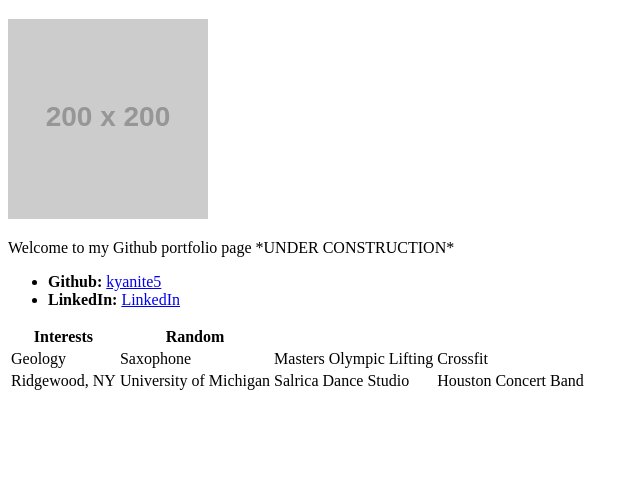
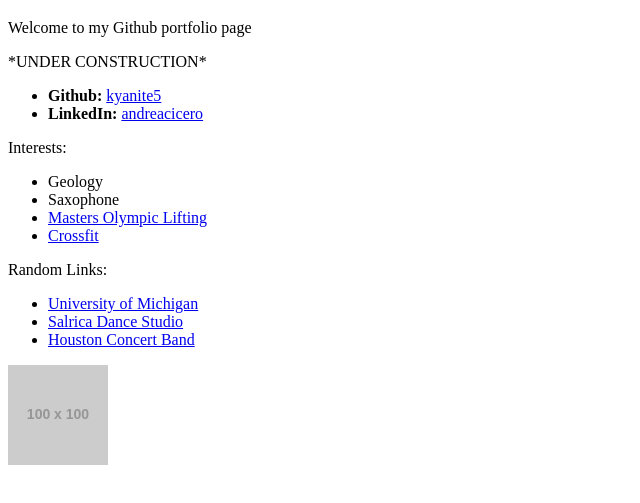
Before and after one commit to kyanite5/kyanite5.github.io, a plain HTML site: page index.html in a window 1280 px wide. Shown: the part 61-564 px from the top of the page, without its empty margins (0-640 px from the left). Drawn offline with Linux system fonts and the light colour scheme; placeholder pictures from the web are drawn by us.

Commit message:
Add files via upload

```diff
--- a/index.html
+++ b/index.html
@@ -8,34 +8,31 @@
 <body>
 
   <h1>Kyanite5</h1>
-  <img src="https://placehold.it/200x200" alt="Your Name">
-  <p>Welcome to my Github portfolio page *UNDER CONSTRUCTION*</p>
+
+  <p>Welcome to my Github portfolio page</p>
+  <p>*UNDER CONSTRUCTION*</p>
 
   <ul>
     <li><strong>Github:</strong> <a href="#">kyanite5</a></li>
-    <li><strong>LinkedIn:</strong> <a href="www.linkedin.com/andreacicero" target="_blank">LinkedIn</a></li>
+    <li><strong>LinkedIn:</strong> <a href="www.linkedin.com/andreacicero" target="_blank">andreacicero</a></li>
   </ul>
 
-  <table>
-    <tr>
-      <th>Interests</th>
-      <th>Random</th>
-    </tr>
-    <tr>
-      <td>Geology</td>
-      <td>Saxophone</td>
-      <td>Masters Olympic Lifting</td>
-      <td>Crossfit</td>
-      </tr>
-    <tr>
-      <td>Ridgewood, NY</td>
-      <td>University of Michigan</td>
-      <td>Salrica Dance Studio</td>
-      <td>Houston Concert Band</td>
-    </tr>
+  <p>Interests:<br></p>
+  <ul>
+      <li>Geology<br></li>
+      <li>Saxophone<br></li>
+      <li><a href="https://www.mastersweightlifting.org" target="_blank">Masters Olympic Lifting</a><br></li>
+      <li><a href="https://www.crossfithtown.com/" target="_blank">Crossfit</a><br></li>
+  </ul>
 
-  </table>
 
+  <p>Random Links:<br></p>
+    <ul>
+      <li><a href="http://www.umich.edu" target="_blank">University of Michigan</a><br></li>
+      <li><a href="http://www.salricadance.com" target="_blank">Salrica Dance Studio</a><br></li>
+      <li><a href="http://www.houstonconcertband.org" target="_blank">Houston Concert Band</a><br></li>
+    </ul>
+<img src="https://placehold.it/100x100" alt="Your Name">
 
 </body>
 
```
